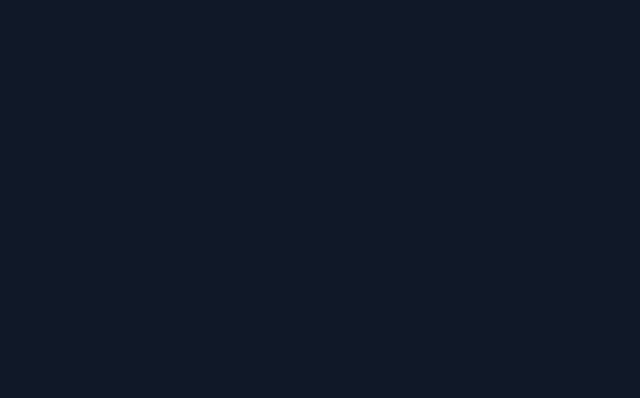
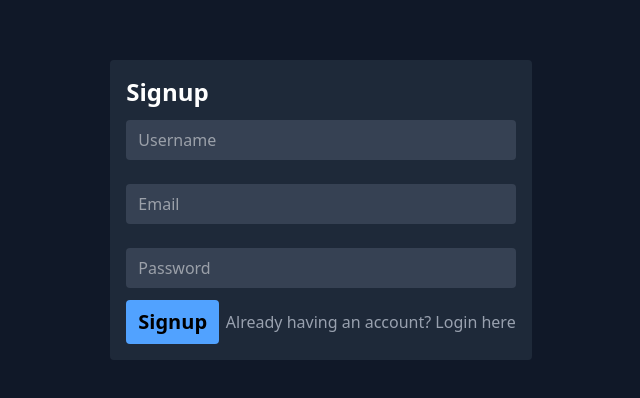
Before and after one commit to shraddha-sadavarte/Task-Management, a React (Vite) app in the folder frontend/: page /signup in a window 1280 px wide. Before the commit this address had no page. Shown: the part 190-588 px from the top of the page, without its empty margins (319-959 px from the left). Built offline with nearby package versions, Linux system fonts and the light colour scheme.

Commit message:
login and signup pages created and UI part completed till now

```diff
--- a/frontend/src/App.jsx
+++ b/frontend/src/App.jsx
@@ -5,6 +5,8 @@
 import ImportantTasks from './pages/ImportantTasks'
 import CompletedTasks from './pages/CompletedTasks'
 import IncompletedTasks from './pages/IncompletedTasks'
+import Signup from './pages/Signup'
+import Login from './pages/Login'
 
 function App() {
 
@@ -19,6 +21,8 @@
             <Route path='/completedtasks' element={<CompletedTasks />} />
             <Route path='/incompletedtasks' element={<IncompletedTasks />} />
           </Route>
+          <Route path='/signup' element={<Signup />} />
+          <Route path='/login' element={<Login />} />
         </Routes>
       </Router>
     </div>
--- /dev/null
+++ b/frontend/src/pages/Login.jsx
@@ -0,0 +1,20 @@
+import React from 'react'
+import { Link } from 'react-router-dom'
+
+const Login = () => {
+  return (
+    <div className='h-[98vh] flex items-center justify-center'>
+      <div className='p-4 w-2/6 bg-gray-800 rounded'>
+        <div className='text-2xl font-semibold'>Login</div>
+        <input type='username' placeholder='Username' name='username' className='bg-gray-700 px-3 py-2 my-3 w-full rounded' required/>
+        <input type='password' placeholder='Password' name='Password' className='bg-gray-700 px-3 py-2 my-3 w-full rounded' required/>
+        <div className='w-full flex items-center justify-between'>
+            <button className='bg-blue-400 text-xl font-semibold text-black px-3 py-2 rounded'>Login</button>
+            <Link to="/signup" className='text-gray-400 hover:text-gray-200' >Not having an account? Signup here</Link>
+        </div>
+      </div>
+    </div>
+  )
+}
+
+export default Login
--- /dev/null
+++ b/frontend/src/pages/Signup.jsx
@@ -0,0 +1,21 @@
+import React from 'react'
+import {Link} from 'react-router-dom'
+
+const Signup = () => {
+  return (
+    <div className='h-[98vh] flex items-center justify-center'>
+      <div className='p-4 w-2/6 bg-gray-800 rounded'>
+        <div className='text-2xl font-semibold'>Signup</div>
+        <input type='username' placeholder='Username' name='username' className='bg-gray-700 px-3 py-2 my-3 w-full rounded' required/>
+        <input type='email' placeholder='Email' name='xyz@example.com' className='bg-gray-700 px-3 py-2 my-3 w-full rounded' required/>
+        <input type='password' placeholder='Password' name='Password' className='bg-gray-700 px-3 py-2 my-3 w-full rounded' required/>
+        <div className='w-full flex items-center justify-between'>
+            <button className='bg-blue-400 text-xl font-semibold text-black px-3 py-2 rounded'>Signup</button>
+            <Link to="/login" className='text-gray-400 hover:text-gray-200' >Already having an account? Login here</Link>
+        </div>
+      </div>
+    </div>
+  )
+}
+
+export default Signup
```
